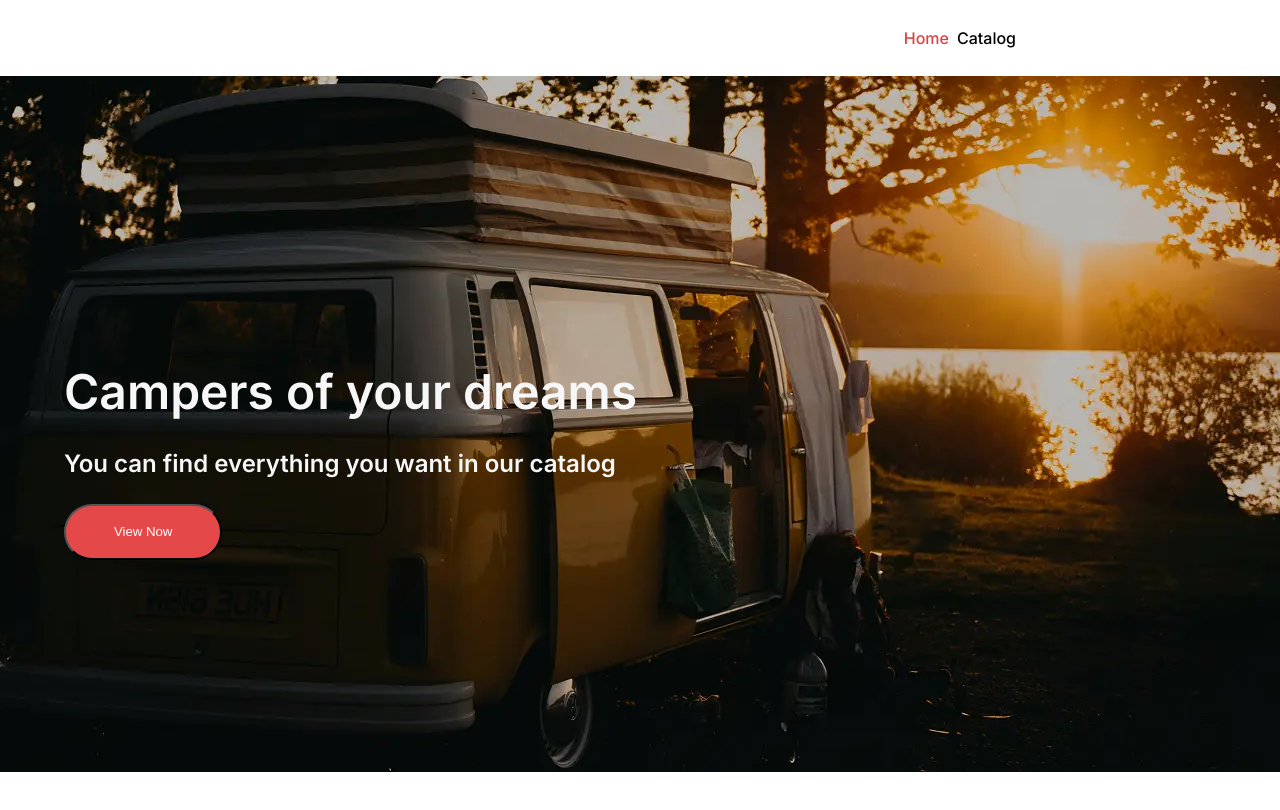
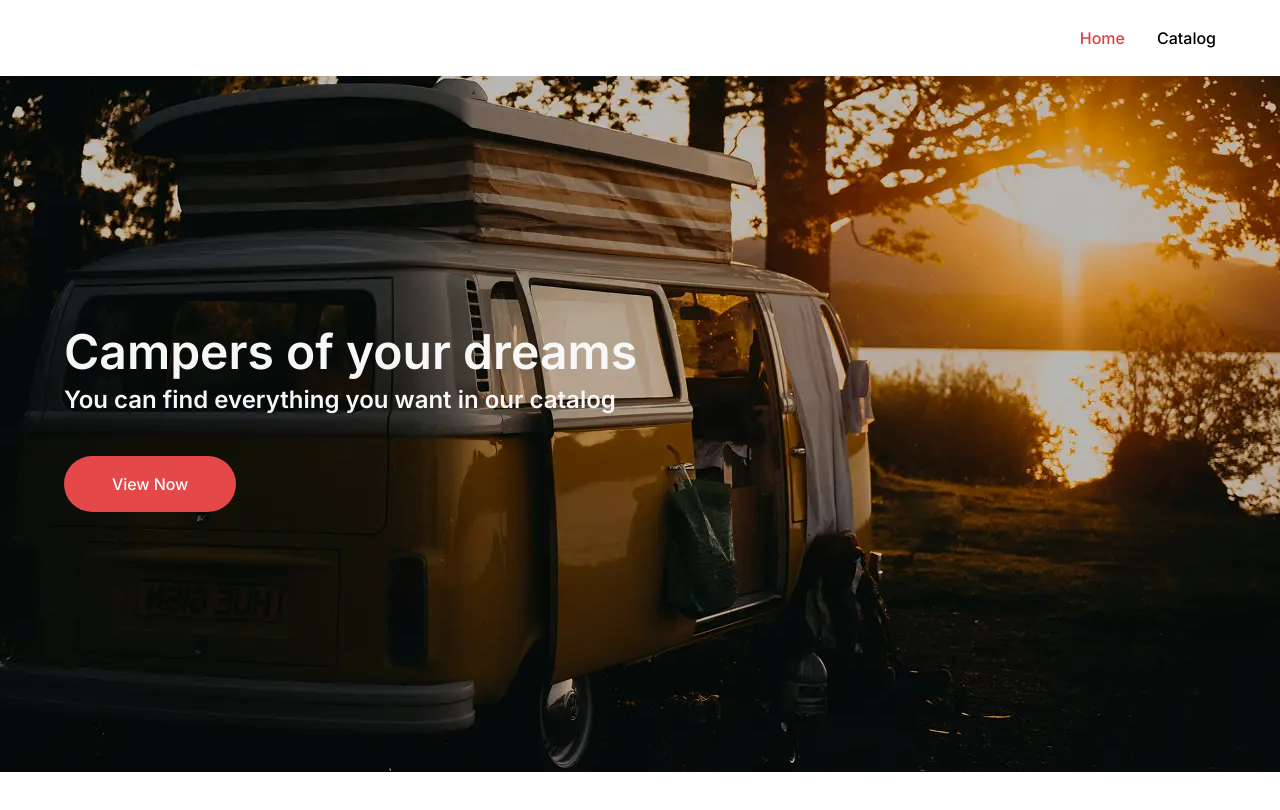
Before and after one commit to ihorborys/travel-trucks, a React (Vite) app: page / in a window 1280 px wide. Shown: the top 810 px of the page. Built offline with nearby package versions, Linux system fonts and the light colour scheme.

Commit message:
Added responsibility to Navigation & HomePage

```diff
--- a/package.json
+++ b/package.json
@@ -12,6 +12,7 @@
   "dependencies": {
     "axios": "^1.9.0",
     "formik": "^2.4.6",
+    "modern-normalize": "^3.0.1",
     "react": "^19.1.0",
     "react-dom": "^19.1.0",
     "react-router-dom": "^7.6.2",
--- a/src/App.css
+++ b/src/App.css
@@ -1,3 +1,5 @@
+@import 'modern-normalize';
+
 .container {
     margin: 0 auto;
     max-width: 320px;
@@ -16,3 +18,21 @@
         max-width: 1440px;
     }
 }
+
+ul, li {
+    all: unset;
+}
+
+a {
+    text-decoration: none;
+    color: black;
+}
+
+button {
+    all: unset;
+    cursor: pointer;
+}
+
+h1, h3 {
+    all: unset;
+}
--- a/src/components/Navigation/MainNav/Navigation.jsx
+++ b/src/components/Navigation/MainNav/Navigation.jsx
@@ -8,7 +8,7 @@ const navClasses = ({ isActive }) => {
 const Navigation = () => {
   return (
     <section className={styles.sectionNavigation}>
-      <div className={styles.navigationContainer}>
+      <nav className={styles.navigationContainer}>
         <ul className={styles.navigationList}>
           <li className={styles.navigationLogo}>
             <NavLink to="/" className={styles.navigationLogoLink}>
@@ -32,7 +32,7 @@ const Navigation = () => {
             </ul>
           </li>
         </ul>
-      </div>
+      </nav>
     </section>
   );
 };
--- a/src/components/Navigation/MainNav/Navigation.module.css
+++ b/src/components/Navigation/MainNav/Navigation.module.css
@@ -1,6 +1,5 @@
 .navigationContainer {
     margin: 0 auto;
-    max-width: 320px;
     padding: 0 32px;
 }
 
@@ -12,9 +11,15 @@
     padding: 24px 0;
 }
 
+.navigationItemContainer {
+    display: flex;
+    justify-content: center;
+    align-items: center;
+    gap: 8px;
+}
+
+
 .navigationItem {
-    list-style: none;
-    margin-right: 8px;
     font-weight: 500;
     line-height: 1.5;
 }
@@ -26,12 +31,9 @@
 
 .active {
     color: var(--colors-button-hover);
-    /*text-decoration: underline;*/
 }
 
 .navigationItem:hover {
-    /*color: var(--colors-button-hover);*/
-    /*text-decoration: underline 1px;*/
     opacity: 0.6;
 }
 
@@ -44,23 +46,20 @@
 
 @media screen and (min-width: 768px) {
     .navigationContainer {
-        max-width: 768px;
         padding: 0 64px;
+    }
+
+    .navigationItemContainer {
+        gap: 32px;
     }
 }
 
 @media screen and (min-width: 1440px) {
-    .navigationContainer {
-        max-width: 1312px;
+    .navigationLogo {
+        padding-right: 450px;
     }
 
     .navigationList {
-        display: flex;
-        justify-content: start;
-        align-items: center;
-    }
-
-    .navigationLogo {
-        padding-right: 450px;
+        justify-content: flex-start;
     }
 }
--- a/src/index.css
+++ b/src/index.css
@@ -15,16 +15,3 @@
     --colors-white-titles: #F7F7F7;
     --colors-white: #FFFFFF;
 }
-
-body {
-    margin: 0;
-}
-
-a {
-    text-decoration: none;
-    color: black;
-}
-
-ul, li {
-    all: unset;
-}
--- a/src/pages/HomePage/HomePage.module.css
+++ b/src/pages/HomePage/HomePage.module.css
@@ -14,25 +14,17 @@
 }
 
 .heroContainer {
-    /*margin: 0 auto;*/
-    max-width: 320px;
+    margin: 0 auto;
     padding: 0 32px;
-}
-
-@media screen and (min-width: 768px) {
-    .heroContainer {
-        max-width: 768px;
-        padding: 260px 64px;
-    }
-}
-
-@media screen and (min-width: 1440px) {
-    .heroContainer {
-        max-width: 1440px;
-    }
+    height: 100%;
 }
 
 .heroContent {
+    display: flex;
+    flex-direction: column;
+    justify-content: center;
+    align-items: flex-start;
+    height: 100%;
     color: var(--colors-white-titles);
 }
 
@@ -40,7 +32,8 @@
     font-size: 48px;
     font-style: normal;
     font-weight: 600;
-    line-height: 0.667;
+    line-height: 0.90;
+    margin-bottom: 16px;
 }
 
 .heroSubTitle {
@@ -48,6 +41,7 @@
     font-style: normal;
     font-weight: 600;
     line-height: 1.33;
+    margin-bottom: 40px;
 }
 
 .heroButton {
@@ -65,3 +59,20 @@
 .heroButton:hover {
     background-color: var(--colors-button-hover);
 }
+
+@media screen and (min-width: 768px) {
+    .heroContainer {
+        padding: 0 64px;
+    }
+
+    .heroTitle {
+        font-size: 48px;
+        line-height: 0.667;
+    }
+}
+
+@media screen and (min-width: 1440px) {
+    .heroContainer {
+        padding: 0 64px;
+    }
+}
```
Also changed, not shown: 1 other file (tests, documents, lock files or other folders).
